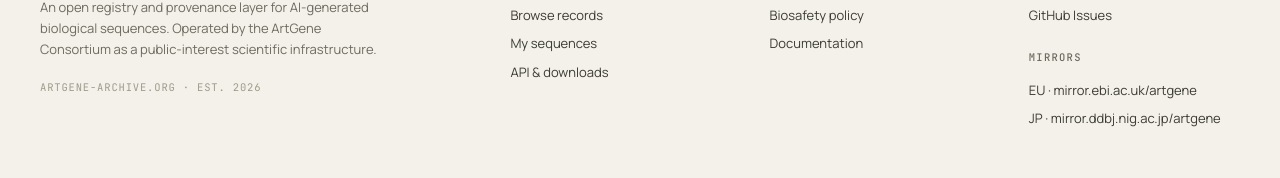
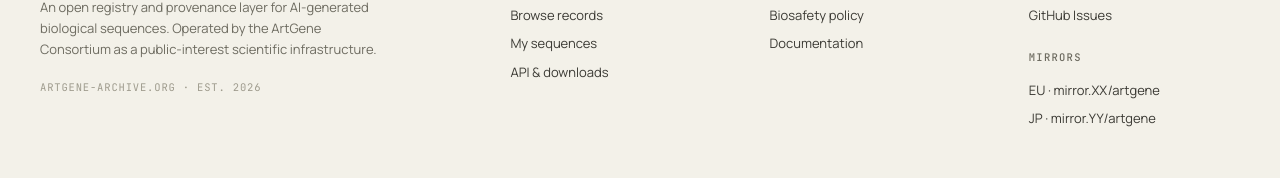
Before and after one commit to babisingh/artgene-archive, a Next.js app in the folder apps/dashboard/: page / in a window 1280 px wide. Shown: the part 5687-5865 px from the top of the page. Built offline with nearby package versions, Linux system fonts and the light colour scheme; no server answers.

Commit message:
Update SiteFooter.tsx

```diff
--- a/apps/dashboard/components/design/SiteFooter.tsx
+++ b/apps/dashboard/components/design/SiteFooter.tsx
@@ -48,8 +48,8 @@ export function SiteFooter() {
           </ul>
           <h5 style={{ marginTop: 24 }}>Mirrors</h5>
           <ul>
-            <li>EU · mirror.ebi.ac.uk/artgene</li>
-            <li>JP · mirror.ddbj.nig.ac.jp/artgene</li>
+            <li>EU · mirror.XX/artgene</li>
+            <li>JP · mirror.YY/artgene</li>
           </ul>
         </div>
       </div>
```
